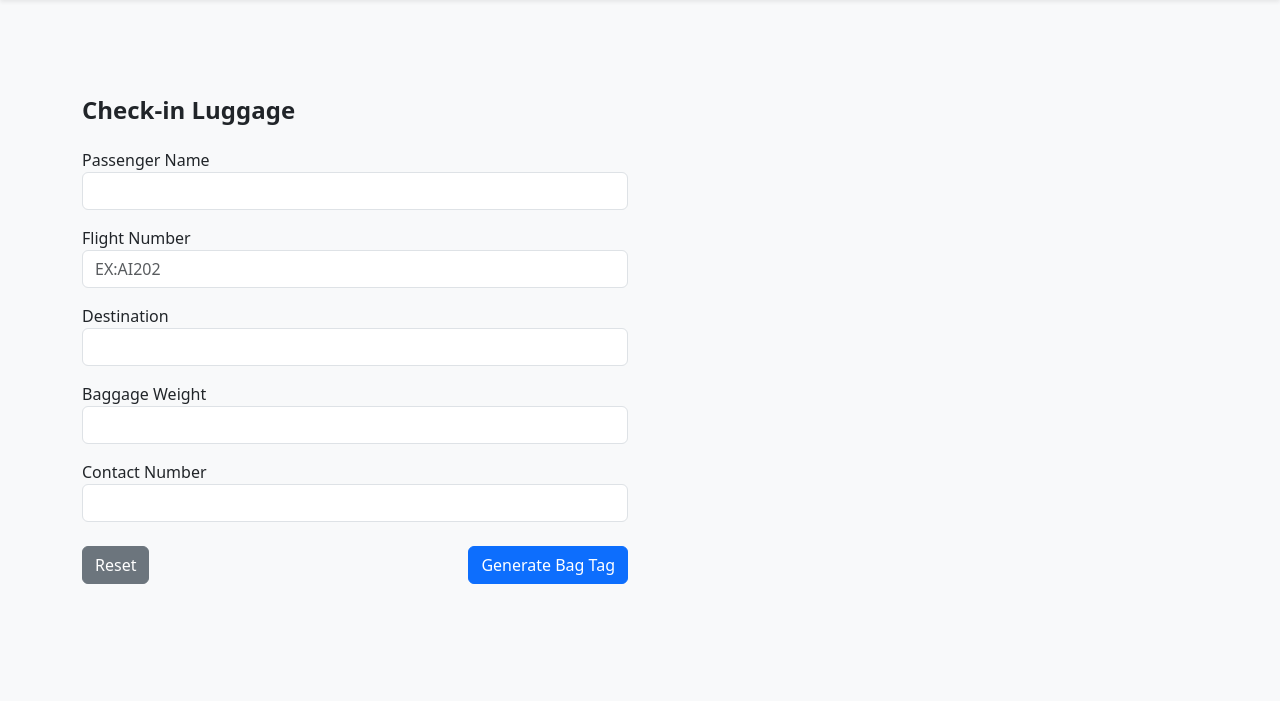
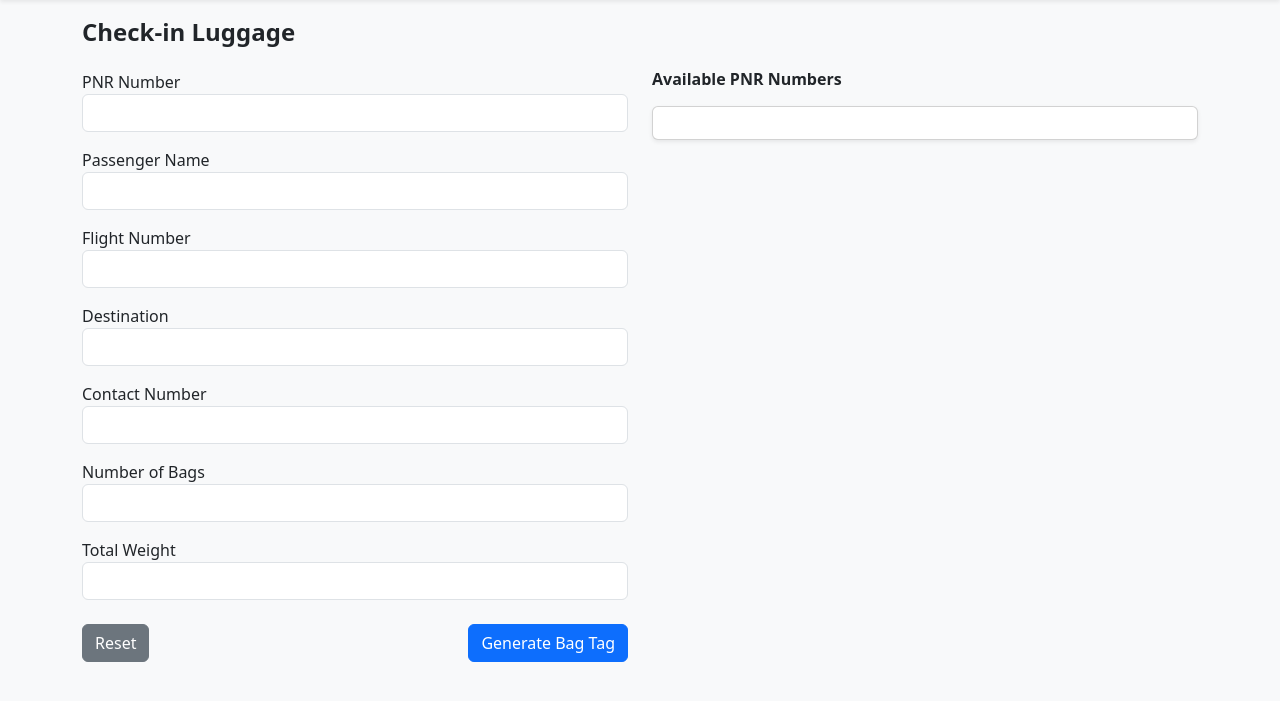
Before and after one commit to wtwinds/fly_Track, a Flask app: page /checkin in a window 1280 px wide. Shown: the part 72-773 px from the top of the page. Run offline with Flask 3, Linux system fonts and the light colour scheme; the visitor is signed in with stand-in values (Sample User, id 1); data that the repository does not hold is empty.

Commit message:
first again commit

```diff
--- a/app.py
+++ b/app.py
@@ -1,78 +1,97 @@
-from flask import Flask, render_template, request, redirect, flash, session
+from flask import Flask, render_template, request, redirect, flash, session, jsonify
 from pymongo import MongoClient
-import bcrypt
 from config import MONGO_URI, SECRET_KEY
-import random
 import re
 from bson.objectid import ObjectId
 
-app=Flask(__name__)
-app.secret_key=SECRET_KEY
+app = Flask(__name__)
+app.secret_key = SECRET_KEY
 
-client=MongoClient(MONGO_URI)
-db=client['flyTrack']
-users=db['users']
-baggage=db['baggage']
+# DB
+client = MongoClient(MONGO_URI)
+db = client['flyTrack']
+users = db['users']
+baggage = db['baggage']
 lost_baggage = db['lost_baggage']
 
 
-#Login
-@app.route('/' , methods=['GET', 'POST'])
+# ================= LOGIN =================
+@app.route('/', methods=['GET', 'POST'])
 def login():
-    if request.method=='POST':
-        email=request.form['email']
-        password=request.form['password']
+    if request.method == 'POST':
+        email = request.form['email']
+        password = request.form['password']
 
-        user=users.find_one({"email": email})
+        user = users.find_one({"email": email})
 
-        if user and bcrypt.checkpw(password.encode(), user['password']):
-            session['user']=user['name']
+        # ✅ SIMPLE PASSWORD CHECK
+        if user and user['password'] == password:
+            session['user'] = user['name']
             return redirect('/dashboard')
         else:
             flash("Invalid Email or Password", "danger")
 
     return render_template("login.html")
 
-#Register
+
+# ================= REGISTER =================
 @app.route('/register', methods=['GET', 'POST'])
 def register():
-    if request.method=='POST':
-        name=request.form['name']
-        email=request.form['email']
-        password=request.form['password']
-        confirm_password=request.form['confirm_password']
+    if request.method == 'POST':
+        name = request.form['name']
+        email = request.form['email']
+        password = request.form['password']
+        confirm_password = request.form['confirm_password']
 
-        if password!=confirm_password:
+        if password != confirm_password:
             flash("Passwords do not match", "warning")
             return redirect('/register')
 
         if users.find_one({"email": email}):
-            flash("User already exists!!")
+            flash("User already exists!", "warning")
             return redirect('/register')
 
-        hashed_pw=bcrypt.hashpw(password.encode(), bcrypt.gensalt())
-
+        # ✅ SIMPLE PASSWORD SAVE
         users.insert_one({
-            "name":name,
-            "email":email,
-            "password": hashed_pw
+            "name": name,
+            "email": email,
+            "password": password
         })
 
-        session['user']=name
-        flash("Registeration Successful")
+        session['user'] = name
+        flash("Registration Successful", "success")
         return redirect('/dashboard')
 
     return render_template("register.html")
 
-#Dashboard
+
+# ================= DASHBOARD =================
 @app.route('/dashboard')
 def dashboard():
     if 'user' not in session:
         return redirect('/')
+    return render_template("dashboard.html")
 
-    return render_template("dashboard.html", user=session['user'])
 
-#Checkin
+# ================= AUTO PNR =================
+@app.route('/get-pnr/<pnr>')
+def get_pnr(pnr):
+    data = baggage.find_one({"PNR Number": pnr.upper()})
+
+    if data:
+        return jsonify({
+            "status": True,
+            "data": {
+                "name": data.get("Passenger Name"),
+                "flight": data.get("Flight Number"),
+                "destination": data.get("Destination"),
+                "contact": data.get("Contact Number")
+            }
+        })
+    return jsonify({"status": False})
+
+
+# ================= CHECKIN =================
 @app.route('/checkin', methods=['GET', 'POST'])
 def checkin():
     if 'user' not in session:
@@ -80,50 +99,90 @@
 
     if request.method == 'POST':
         form_data = {
+            "pnr": request.form['pnr'].upper(),
             "name": request.form['name'],
             "flight": request.form['flight'],
             "destination": request.form['destination'],
-            "weight": request.form['weight'],
-            "contact": request.form['contact']
+            "contact": request.form['contact'],
+            "bags": int(request.form['bags']),
+            "weight": int(request.form['weight'])
         }
 
+        # Flight validation
         if not re.match(r'^[A-Z]{2}\d{3,4}$', form_data['flight']):
-            flash("Invalid Flight Number Format (EX: AI202)")
-            return render_template("checkin.html", form=form_data)
+            flash("Invalid Flight Number Format (EX: AI202)", "danger")
+            return redirect('/checkin')
 
+        # Bag limit
+        if form_data['bags'] > 2:
+            flash("Maximum 2 bags allowed!", "danger")
+            return redirect('/checkin')
+
+        # Weight validation
+        if form_data['weight'] > 30:
+            flash("Total weight cannot exceed 30kg!", "danger")
+            return redirect('/checkin')
+
+        # Already checked?
+        existing = baggage.find_one({
+            "PNR Number": form_data["pnr"],
+            "bag_id": {"$exists": True}
+        })
+
+        if existing:
+            flash("Bag already generated for this PNR!", "warning")
+            return redirect('/checkin')
+
+        # Generate Bag ID
         bag_id = "BAG" + form_data['flight'][-3:] + form_data['contact'][-4:]
 
-        baggage.insert_one({
-            "user": session['user'],
-            **form_data,
-            "bag_id": bag_id
-        })
+        # ✅ UPDATE DATA
+        result = baggage.update_one(
+            {"PNR Number": form_data["pnr"]},
+            {
+                "$set": {
+                    "user": session['user'],
+                    "bags": form_data['bags'],
+                    "weight": form_data['weight'],
+                    "bag_id": bag_id,
+                    "checked_in": True
+                }
+            }
+        )
 
-        image_url = "https://images.unsplash.com/photo-1581553680321-4fffae59fccd"
+        # ❗ PNR not found
+        if result.matched_count == 0:
+            flash("PNR not found!", "danger")
+            return redirect('/checkin')
 
         flash(f"Bag Tag Generated Successfully! ID: {bag_id}", "success")
         return redirect('/dashboard')
 
-    # ✅ GET
-    bag_id = session.pop('bag_id', None)
-    image_url = session.pop('image', None)
-    form_data = session.pop('form_data', {
-        "name": "",
-        "flight": "",
-        "destination": "",
-        "weight": "",
-        "contact": ""
-    })
+    # ✅ PNR LIST SHOW
+    pnr_list = baggage.distinct("PNR Number")
 
-    return render_template("checkin.html", bag_id=bag_id, image=image_url, form=form_data)
+    return render_template("checkin.html", pnr_list=pnr_list)
 
-#History
+
+# ================= HISTORY =================
+# ================= HISTORY =================
 @app.route('/history')
 def history():
     if 'user' not in session:
         return redirect('/')
 
-    data = baggage.find({"user": session['user']})
+    data = []
+    for item in baggage.find({
+        "user": session['user'],
+        "bag_id": {"$exists": True}
+    }):
+        data.append({
+            "_id": item["_id"],
+            "flight": item.get("Flight Number"),
+            "destination": item.get("Destination"),
+            "bag_id": item.get("bag_id")
+        })
+
     return render_template("history.html", data=data)
 
 @app.route('/delete/<id>')
@@ -131,30 +190,55 @@
     baggage.delete_one({"_id": ObjectId(id)})
     return redirect('/history')
 
-#Report
+
+# ================= GET BAG ID =================
+@app.route('/get-bag/<pnr>')
+def get_bag(pnr):
+    data = baggage.find_one({
+        "PNR Number": pnr.upper(),
+        "user": session['user']
+        })
+
+    if data and "bag_id" in data:
+        return jsonify({
+            "status": True,
+            "bag_id": data.get("bag_id")
+        })
+
+    return jsonify({"status": False})
+
+# ================= LOST REPORT =================
 @app.route('/report', methods=['GET', 'POST'])
 def report():
     if 'user' not in session:
         return redirect('/')
 
     if request.method == 'POST':
-        data = {
+
+        baggage_data = baggage.find_one({
+            "PNR Number": request.form['pnr'],
+            "user": session['user']
+        })
+
+        lost_baggage.insert_one({
             "user": session['user'],
-            "name": request.form['name'],
+            "flight": request.form['flight'],
+            "destination": baggage_data.get("Destination") if baggage_data else "",
             "bag_id": request.form['bag_id'],
-            "flight": request.form['flight'],
-            "description": request.form['description'],
-            "contact": request.form['contact']
-        }
+            "description": request.form['description']
+        })
 
-        lost_baggage.insert_one(data)
-
-        flash("Lost Baggage Report Submitted Successfully!")
+        flash("Lost Baggage Report Submitted Successfully!", "success")
         return redirect('/dashboard')
 
-    return render_template("report.html")
+    # ONLY USER PNR
+    pnr_list = baggage.distinct("PNR Number", {
+        "user": session['user'],
+        "bag_id": {"$exists": True}
+    })
 
-#lost-history
+    return render_template("report.html", pnr_list=pnr_list)
+
 @app.route('/lost-history')
 def lost_history():
     if 'user' not in session:
@@ -163,13 +247,14 @@
     data = lost_baggage.find({"user": session['user']})
     return render_template("lost_history.html", data=data)
 
-#Delete
+
 @app.route('/delete-lost/<id>')
 def delete_lost(id):
     lost_baggage.delete_one({"_id": ObjectId(id)})
     return redirect('/lost-history')
 
-#baggage list
+
+# ================= BAGGAGE LIST =================
 @app.route('/baggage-list')
 def baggage_list():
     if 'user' not in session:
@@ -177,10 +262,13 @@
 
     data = list(baggage.aggregate([
         {
+            "$match": {"bag_id": {"$exists": True}}
+        },
+        {
             "$group": {
                 "_id": {
-                    "flight": "$flight",
-                    "destination": "$destination"
+                    "flight": "$Flight Number",
+                    "destination": "$Destination"
                 },
                 "total_bags": {"$sum": 1}
             }
@@ -197,50 +285,29 @@
 
     return render_template("baggage_list.html", data=data)
 
-#Staff
+
+# ================= STAFF =================
 @app.route('/staff')
 def staff():
     if 'user' not in session:
         return redirect('/')
 
     staff_data = [
-        {
-            "name": "Ravi Das",
-            "email": "ravi@gmail.com",
-            "contact": "1234567890",
-            "role": "Technical Staff",
-            "age": 28
-        },
-        {
-            "name": "Nisha Roy",
-            "email": "nisharoy23@gmail.com",
-            "contact": "0987654321",
-            "role": "Air Hostess",
-            "age": 24
-        },
-        {
-            "name": "Amit Sharma",
-            "email": "amit@gmail.com",
-            "contact": "9876543210",
-            "role": "Ground Staff",
-            "age": 30
-        },
-        {
-            "name": "Priya Singh",
-            "email": "priya@gmail.com",
-            "contact": "9123456780",
-            "role": "Security",
-            "age": 27
-        }
+        {"name": "Ravi Das", "email": "ravi@gmail.com", "contact": "1234567890", "role": "Technical Staff", "age": 28},
+        {"name": "Nisha Roy", "email": "nisharoy23@gmail.com", "contact": "0987654321", "role": "Air Hostess", "age": 24},
+        {"name": "Amit Sharma", "email": "amit@gmail.com", "contact": "9876543210", "role": "Ground Staff", "age": 30},
+        {"name": "Priya Singh", "email": "priya@gmail.com", "contact": "9123456780", "role": "Security", "age": 27}
     ]
 
     return render_template("staff.html", staff=staff_data)
 
-#Logout
+
+# ================= LOGOUT =================
 @app.route('/logout')
 def logout():
     session.clear()
     return redirect('/')
 
-if __name__=="__main__":
+
+if __name__ == "__main__":
     app.run(debug=True)
--- /dev/null
+++ b/static/js/checkin.js
@@ -0,0 +1,83 @@
+function clearForm() {
+    window.location.href = "/checkin";
+}
+
+// 🔥 COMMON PNR FETCH (checkin + report दोनों के लिए)
+function fetchPNR() {
+    let pnr = document.getElementById("pnr").value;
+
+    if (!pnr) return;
+
+    // 1️⃣ basic details
+    fetch(`/get-pnr/${pnr}`)
+        .then(res => res.json())
+        .then(data => {
+            if (data.status) {
+
+                if (document.getElementById("name"))
+                    document.getElementById("name").value = data.data.name;
+
+                if (document.getElementById("flight"))
+                    document.getElementById("flight").value = data.data.flight;
+
+                if (document.getElementById("destination"))
+                    document.getElementById("destination").value = data.data.destination;
+
+                if (document.getElementById("contact"))
+                    document.getElementById("contact").value = data.data.contact;
+
+                // 2️⃣ BAG ID fetch (report page)
+                fetch(`/get-bag/${pnr}`)
+                    .then(res => res.json())
+                    .then(bag => {
+                        if (bag.status && document.getElementById("bag_id")) {
+                            document.getElementById("bag_id").value = bag.bag_id;
+                        }
+                    });
+
+            } else {
+                alert("Invalid PNR");
+            }
+        });
+}
+
+
+// 🔥 BAG WEIGHT (same as before - optimized)
+function generateWeightFields() {
+    let count = document.getElementById("bags").value;
+    let container = document.getElementById("weightFields");
+
+    container.innerHTML = "";
+
+    if (count > 2) {
+        alert("Max 2 bags allowed");
+        document.getElementById("bags").value = 2;
+        count = 2;
+    }
+
+    for (let i = 1; i <= count; i++) {
+        container.innerHTML += `
+            <div class="mb-2">
+                <label>Weight of Bag ${i}</label>
+                <input type="number" class="form-control bag-weight" oninput="calculateTotal()" required>
+            </div>
+        `;
+    }
+}
+
+function calculateTotal() {
+    let weights = document.querySelectorAll(".bag-weight");
+    let total = 0;
+
+    weights.forEach(w => {
+        total += Number(w.value || 0);
+    });
+
+    let totalField = document.getElementById("totalWeight");
+    totalField.value = total;
+
+    if (total > 30) {
+        alert("Total weight cannot exceed 30kg!");
+        totalField.value = "";
+    }
+}
--- a/templates/base.html
+++ b/templates/base.html
@@ -10,6 +10,9 @@
 
     <!-- Icons -->
     <link href="https://cdn.jsdelivr.net/npm/bootstrap-icons/font/bootstrap-icons.css" rel="stylesheet">
+
+    <!-- CUSTOM JS -->
+    <script src="{{ url_for('static', filename='js/checkin.js') }}"></script>
 </head>
 
 <body class="bg-light">
--- a/templates/checkin.html
+++ b/templates/checkin.html
@@ -1,59 +1,76 @@
 {% extends 'base.html' %}
-
 {% block content %}
 
 <h4 class="fw-bold mb-4">Check-in Luggage</h4>
+
 <div class="row">
-    <!-- Left form -->
+
+    <!-- LEFT FORM -->
     <div class="col-md-6">
         <form method="POST">
+
+            <!-- PNR -->
+            <div class="mb-3">
+                <label>PNR Number</label>
+                <input type="text" id="pnr" name="pnr" class="form-control" onblur="fetchPNR()" required />
+            </div>
+
+            <!-- Auto Fill -->
             <div class="mb-3">
                 <label>Passenger Name</label>
-                <input type="text" name="name" class="form-control" value="{{form.name}}" required />
+                <input type="text" id="name" name="name" class="form-control" required />
             </div>
 
             <div class="mb-3">
                 <label>Flight Number</label>
-                <input type="text" name="flight" class="form-control" value="{{form.flight}}" placeholder="EX:AI202"
-                    required />
+                <input type="text" id="flight" name="flight" class="form-control" required />
             </div>
 
             <div class="mb-3">
                 <label>Destination</label>
-                <input type="text" name="destination" class="form-control" value="{{form.destination}}" required />
-            </div>
-
-            <div class="mb-3">
-                <label>Baggage Weight</label>
-                <input type="number" name="weight" class="form-control" value="{{form.weight}}" required />
+                <input type="text" id="destination" name="destination" class="form-control" required />
             </div>
 
             <div class="mb-3">
                 <label>Contact Number</label>
-                <input type="text" name="contact" class="form-control" value="{{form.contact}}" required />
+                <input type="text" id="contact" name="contact" class="form-control" required />
+            </div>
+
+            <!-- BAG COUNT -->
+            <div class="mb-3">
+                <label>Number of Bags</label>
+                <input type="number" id="bags" name="bags" class="form-control" min="1" max="2"
+                    onchange="generateWeightFields()" required />
+            </div>
+
+            <!-- Dynamic weight fields -->
+            <div id="weightFields"></div>
+
+            <!-- TOTAL -->
+            <div class="mb-3">
+                <label>Total Weight</label>
+                <input type="number" id="totalWeight" name="weight" class="form-control" readonly required>
             </div>
 
             <div class="d-flex justify-content-between mt-4">
                 <button type="reset" class="btn btn-secondary" onclick="clearForm()">Reset</button>
                 <button class="btn btn-primary">Generate Bag Tag</button>
             </div>
+
         </form>
     </div>
 
-    <!-- Right result -->
-    <div class="col-md-6 text-center">
-        {% if bag_id %}
-        <img src="{{image}}" class="img-fluid mb-3" style="max-height: 200px;">
-        <h5 class="fw-bold">Baggage ID</h5>
-        <p class="fs-5">{{bag_id}}</p>
+    <!-- RIGHT SIDE PNR LIST -->
+    <div class="col-md-6">
+        <h6 class="fw-bold mb-3">Available PNR Numbers</h6>
 
-        <p class="text-success fw-bold">Tag Generated Successfully</p>
-        {% endif %}
+        <div class="card p-3 shadow-sm" style="max-height: 300px; overflow-y:auto;">
+            {% for pnr in pnr_list %}
+            <div class="border-bottom py-1">{{pnr}}</div>
+            {% endfor %}
+        </div>
     </div>
+
 </div>
-<script>
-    function clearForm() {
-        window.location.href = "/checkin";
-    }
-</script>
+
 {% endblock %}
--- a/templates/dashboard.html
+++ b/templates/dashboard.html
@@ -4,7 +4,7 @@
 
 <h3 class="fw-bold mb-5 mt-3 text-center">Dashboard</h3>
 
-{% with messages = get_flashed_messages(with_categories=true) %}
+<!-- {% with messages = get_flashed_messages(with_categories=true) %}
 {% if messages %}
 {% for category, message in messages %}
 <div class="alert alert-{{category}} text-center">
@@ -12,7 +12,7 @@
 </div>
 {% endfor %}
 {% endif %}
-{% endwith %}
+{% endwith %} -->
 <div class="row justify-content-center text-center">
 
     <!-- Check In -->
```
Also changed, not shown: templates/history.html (+5 -11 lines), templates/lost_history.html (+7 -9 lines), templates/report.html (+22 -10 lines).
